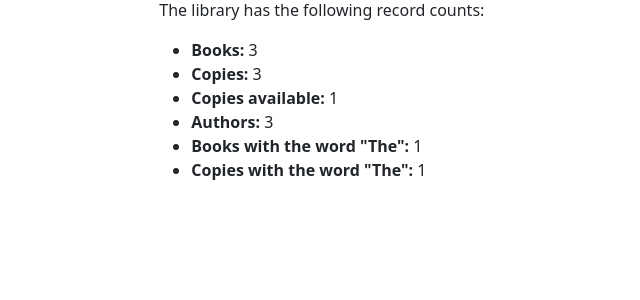
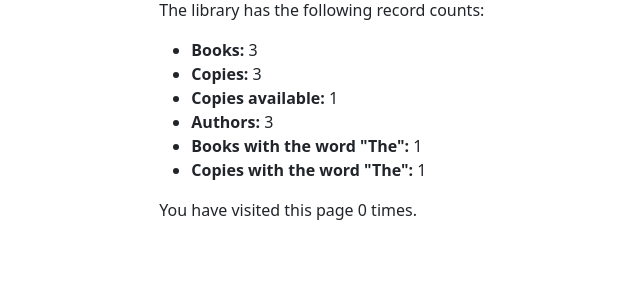
Before and after one commit to xPatrickwastaken/csci313-assignment4-Griffin-Winstead, a Django app: page /catalog/ in a window 1280 px wide. Shown: the part 200-500 px from the top of the page, without its empty margins (66-706 px from the left). Run offline with Django 5.2, Linux system fonts and the light colour scheme; data comes from the database, SQL or seed files in the repository; both versions use the stored data as it was after the commit.

Commit message:
Finished 'part 7' added very basic use of sessions

```diff
--- a/locallibrary/catalog/templates/index.html
+++ b/locallibrary/catalog/templates/index.html
@@ -20,4 +20,6 @@
     <li><strong>Books with the word "The":</strong> {{num_books_special_word}}</li>
     <li><strong>Copies with the word "The":</strong> {{num_instances_special_word}}</li>
   </ul>
+
+  <p> You have visited this page {{ num_visits }} time{{ num_visits|pluralize }}.
 {% endblock %}
--- a/locallibrary/catalog/views.py
+++ b/locallibrary/catalog/views.py
@@ -20,6 +20,9 @@ def index(request):
     # The 'all()' is implied by default.
     num_authors = Author.objects.count()
 
+    num_visits = request.session.get('num_visits', 0)
+    request.session['num_visits'] = num_visits + 1
+
 
     context = {
         'num_books': num_books,
@@ -28,6 +31,7 @@ def index(request):
         'num_authors': num_authors,
         'num_books_special_word': num_books_special_word,
         'num_instances_special_word': num_instances_special_word,
+        'num_visits': num_visits,
     }
 
     # Render the HTML template index.html with the data in the context variable
```
Also changed, not shown: locallibrary/db.sqlite3.
